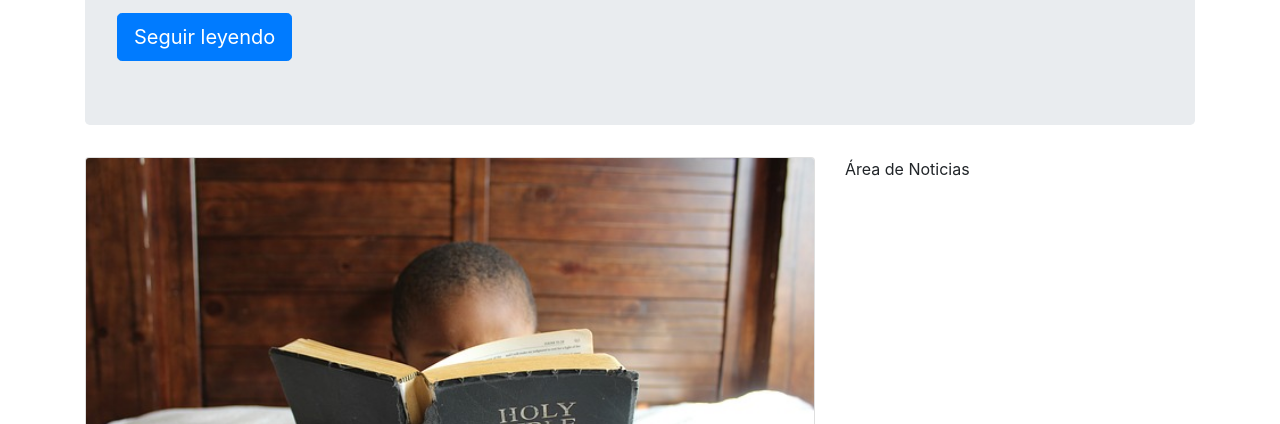
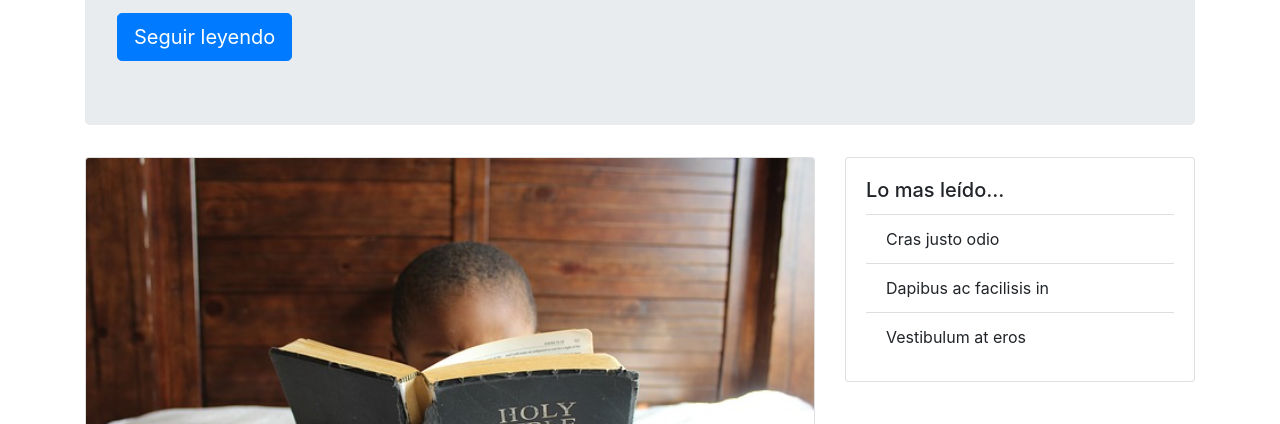
Before and after one commit to trexCode/parroquiasanluisrey, a plain HTML site: page index.html in a window 1280 px wide. Shown: the part 376-800 px from the top of the page. Drawn offline with nearby package versions, Linux system fonts and the light colour scheme.

Commit message:
Add news zone

```diff
--- a/index.html
+++ b/index.html
@@ -60,7 +60,16 @@
             </div>
         </div>
         <div class="col-lg-4">
-          <p>Área de Noticias</p>
+          <div class="card">
+            <div class="card-body">
+              <h5 class="card-title">Lo mas leído...</h5>
+              <ul class="list-group list-group-flush">
+                  <li class="list-group-item">Cras justo odio</li>
+                  <li class="list-group-item">Dapibus ac facilisis in</li>
+                  <li class="list-group-item">Vestibulum at eros</li>
+                </ul>
+            </div>
+          </div>
         </div>
       </div>
     </div><!-- Finaliza Container -->
```
